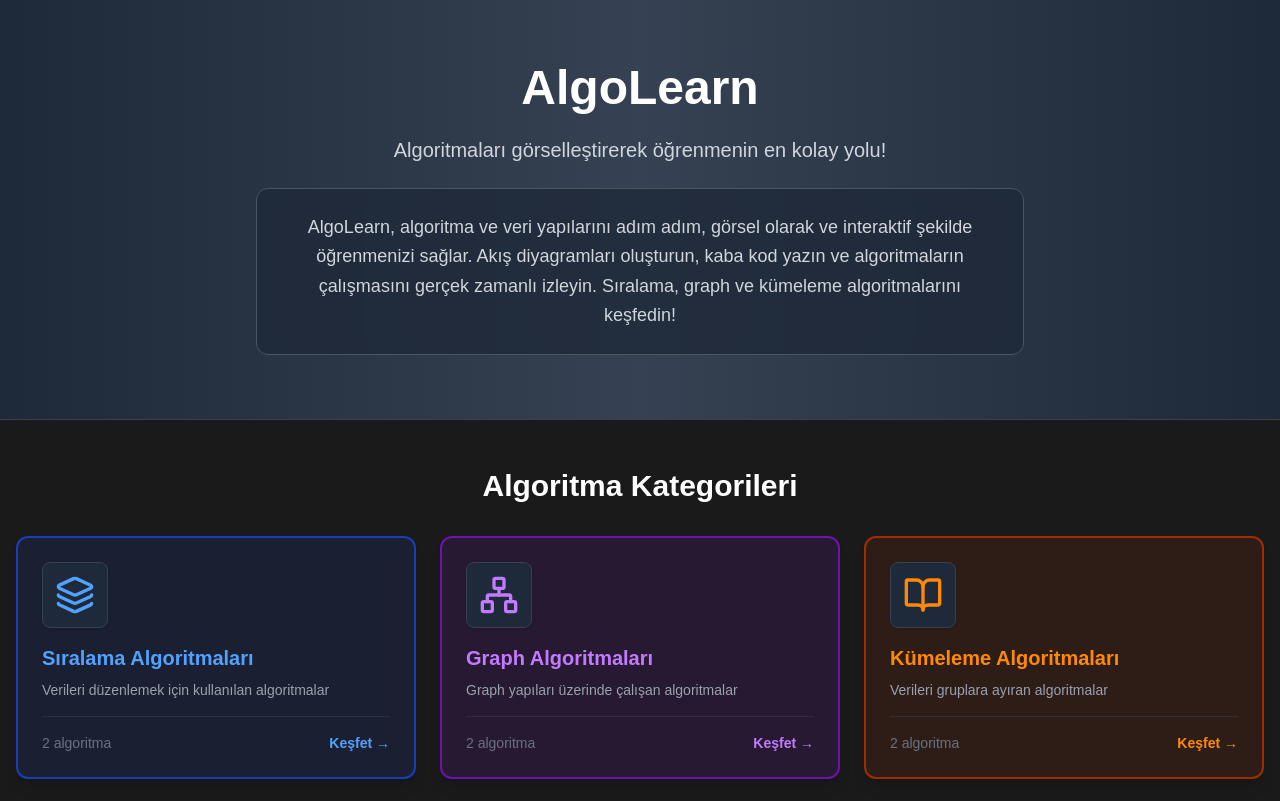
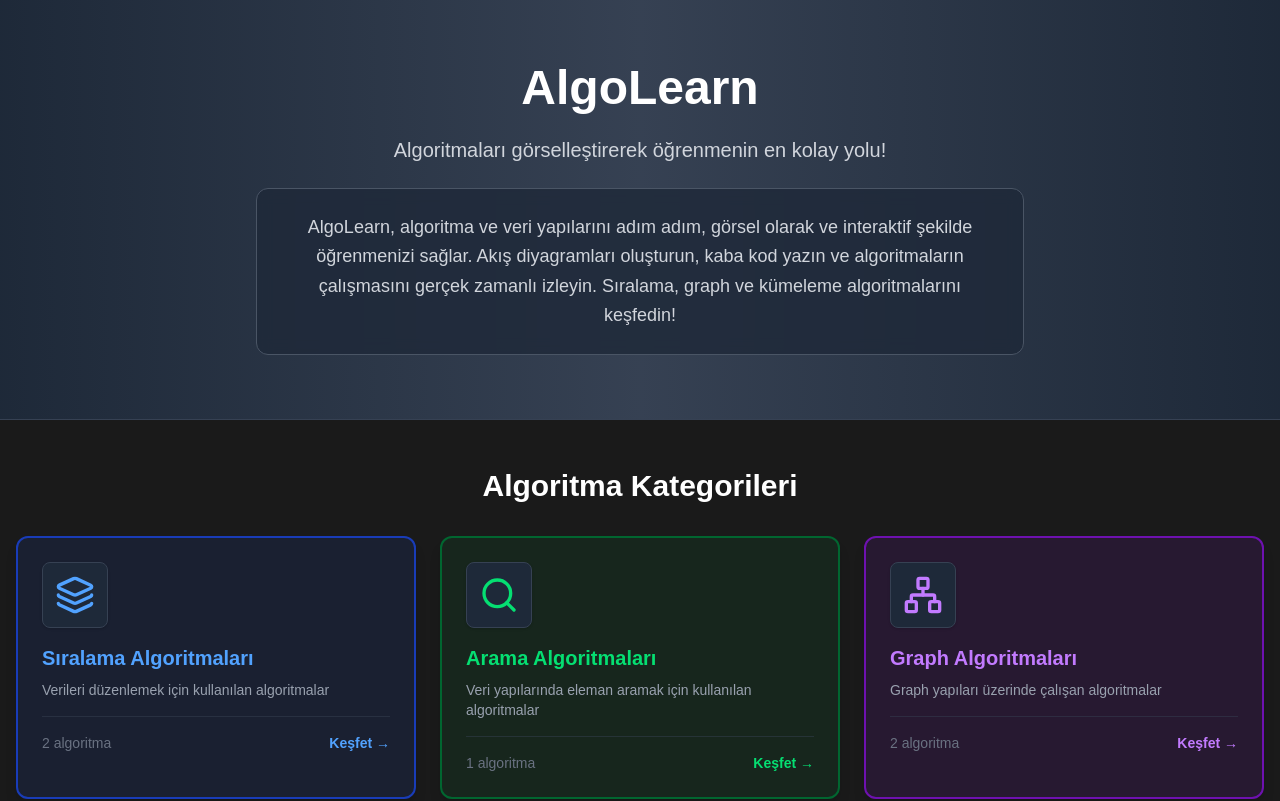
Before and after one commit to yusufenesozkan/algolearn, a Next.js app in the folder frontend/: page / in a window 1280 px wide. Shown: the top 801 px of the page. Built offline with nearby package versions, Linux system fonts and the light colour scheme.

Commit message:
feat: add searching category for binary search algorithm

```diff
--- a/frontend/src/app/algorithms/[category]/page.tsx
+++ b/frontend/src/app/algorithms/[category]/page.tsx
@@ -3,7 +3,7 @@
 import { useParams } from 'next/navigation';
 import Link from 'next/link';
 import { algorithms } from '@/data/algorithms';
-import { ArrowLeft, Play, Layers, Network, BookOpen } from 'lucide-react';
+import { ArrowLeft, Play, Layers, Network, BookOpen, Search } from 'lucide-react';
 
 const categoryConfig: Record<string, { name: string; icon: any; color: string; bgColor: string; borderColor: string; description: string }> = {
   sorting: {
@@ -13,6 +13,14 @@ const categoryConfig: Record<string, { name: string; icon: any; color: string; b
     bgColor: 'bg-blue-900/20',
     borderColor: 'border-blue-800',
     description: 'Verileri belirli bir düzende sıralamak için kullanılan algoritmalar',
+  },
+  searching: {
+    name: 'Arama Algoritmaları',
+    icon: Search,
+    color: 'text-green-400',
+    bgColor: 'bg-green-900/20',
+    borderColor: 'border-green-800',
+    description: 'Veri yapılarında eleman aramak için kullanılan algoritmalar',
   },
   graph: {
     name: 'Graph Algoritmaları',
--- a/frontend/src/app/page.tsx
+++ b/frontend/src/app/page.tsx
@@ -2,7 +2,7 @@
 
 import Link from 'next/link';
 import { algorithms } from '@/data/algorithms';
-import { Layers, Network, BookOpen, ArrowRight } from 'lucide-react';
+import { Layers, Network, BookOpen, ArrowRight, Search } from 'lucide-react';
 
 const categoryConfig: Record<string, { name: string; icon: any; color: string; bgColor: string; borderColor: string; description: string }> = {
   sorting: {
@@ -12,6 +12,14 @@ const categoryConfig: Record<string, { name: string; icon: any; color: string; b
     bgColor: 'bg-blue-900/20 hover:bg-blue-900/30',
     borderColor: 'border-blue-800',
     description: 'Verileri düzenlemek için kullanılan algoritmalar',
+  },
+  searching: {
+    name: 'Arama Algoritmaları',
+    icon: Search,
+    color: 'text-green-400',
+    bgColor: 'bg-green-900/20 hover:bg-green-900/30',
+    borderColor: 'border-green-800',
+    description: 'Veri yapılarında eleman aramak için kullanılan algoritmalar',
   },
   graph: {
     name: 'Graph Algoritmaları',
```
